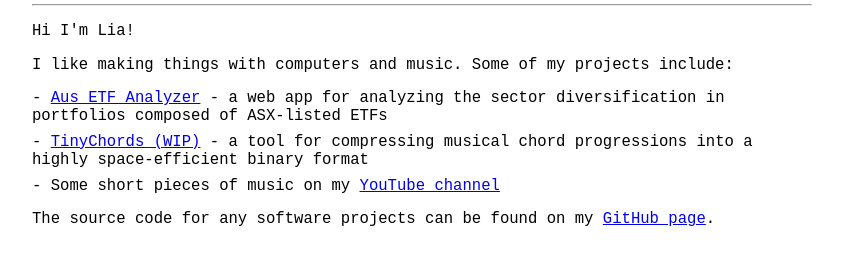
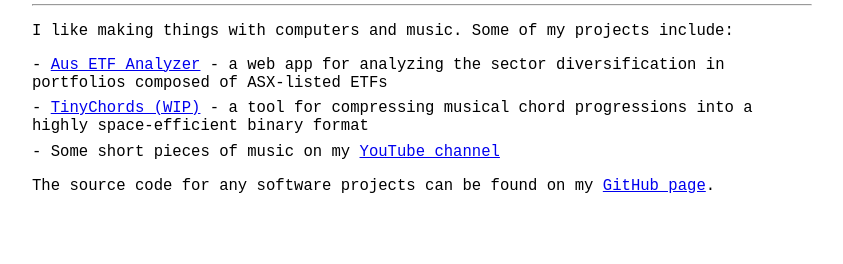
Before and after one commit to ltrel/ltrel.github.io, a plain HTML site: page index.html in a window 1280 px wide. Shown: the part 86-350 px from the top of the page, without its empty margins (218-1061 px from the left). Drawn offline with Linux system fonts and the light colour scheme.

Commit message:
Update index.html

```diff
--- a/index.html
+++ b/index.html
@@ -15,7 +15,7 @@
       <img src="wugs1x.png" style="height: 50px">
     </div>
     <hr>
-    <p class="justify">Hi I'm Lia!<br>
+
     <p class="justify">
       I like making things with computers and music. Some of my projects include:
     </p>
```
